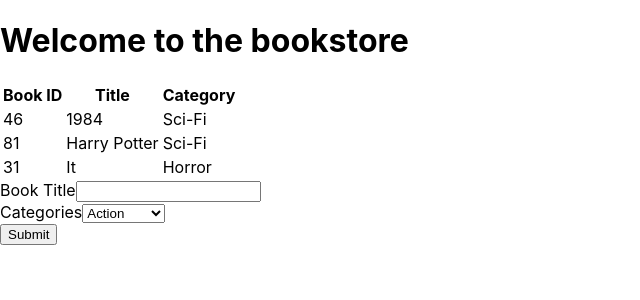
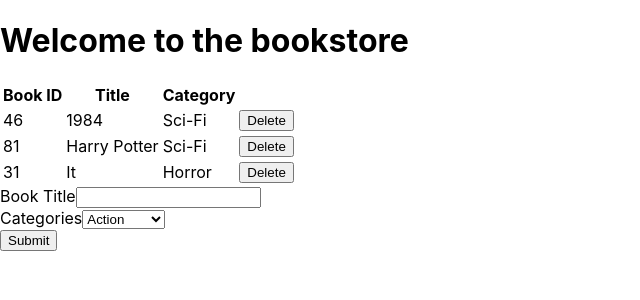
Before and after one commit to JayKowski/bookstore-cms, a React (Create React App) app: page / in a window 1280 px wide. Shown: the top 300 px of the page, without its empty margins (0-640 px from the left). Built offline with nearby package versions, Linux system fonts and the light colour scheme.

Commit message:
added delete button

```diff
--- a/src/components/Book.js
+++ b/src/components/Book.js
@@ -1,11 +1,12 @@
 import React from 'react';
 import PropTypes from 'prop-types';
 
-const Book = ({ id, title, category }) => (
+const Book = ({ id, title, category, handleClick }) => (
   <tr key={`book${id}`}>
     <td>{id}</td>
     <td>{title}</td>
     <td>{category}</td>
+    <td><button onClick={() => handleClick(id)}> Delete </button></td>
   </tr>
 );
 
@@ -14,4 +15,5 @@
   title: PropTypes.string.isRequired,
   category: PropTypes.string.isRequired,
 };
+
 export default Book;
```
